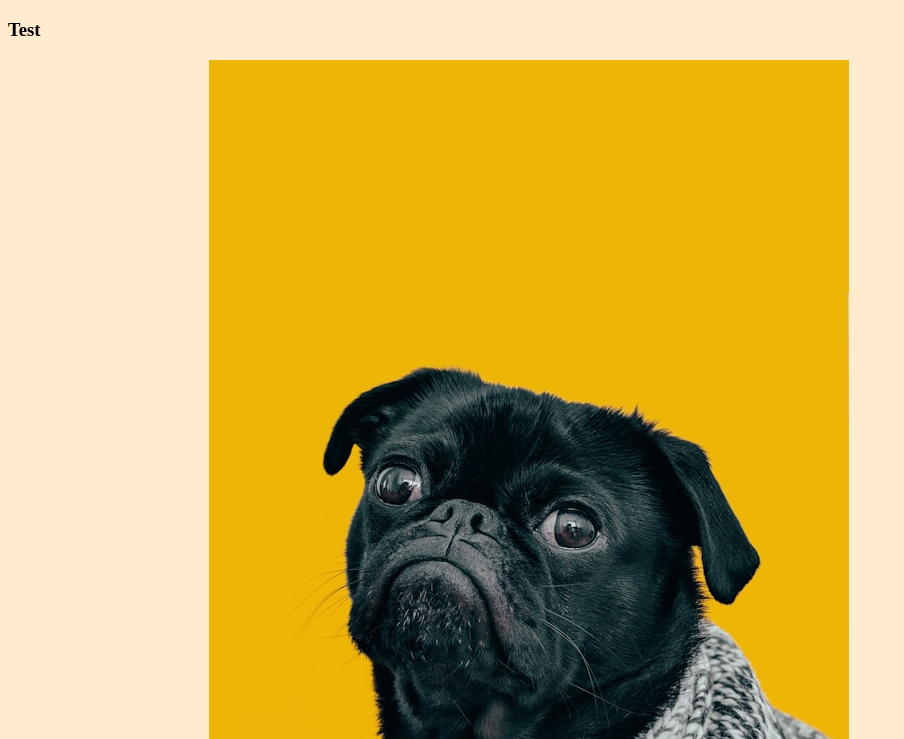
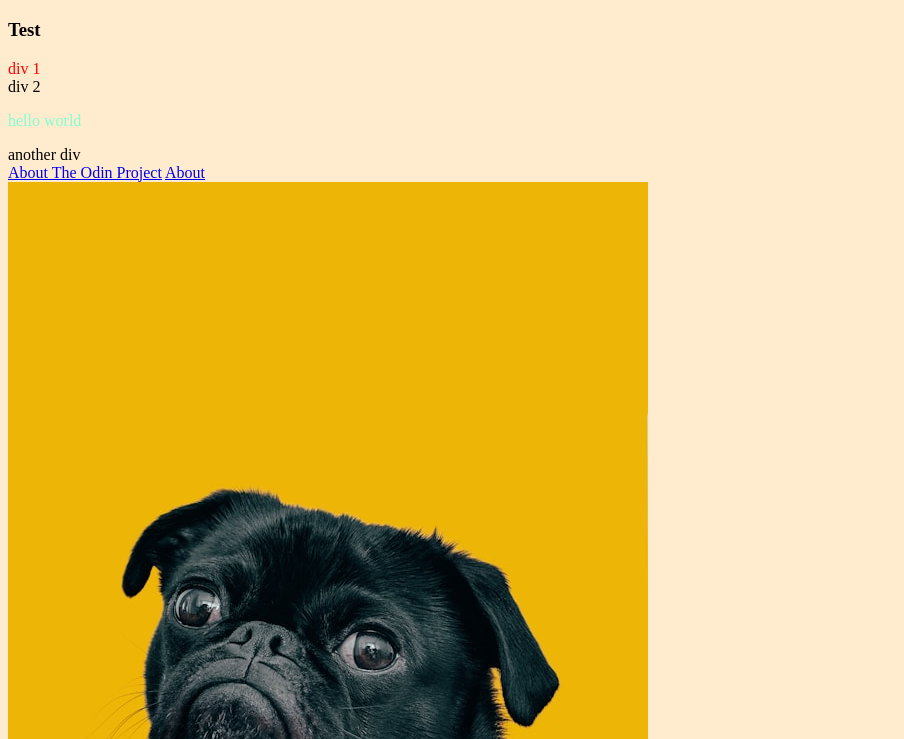
Before and after one commit to shantorrejos/odinD-links-and-images, a plain HTML site: page index.html in a window 1280 px wide. Shown: the part 61-800 px from the top of the page, without its empty margins (0-904 px from the left). Drawn offline with Linux system fonts and the light colour scheme.

Commit message:
Add some styles to test CSS

```diff
--- a/index.html
+++ b/index.html
@@ -9,8 +9,13 @@
 <body>
     <h1>Homepage</h1>
     <h3>Test</h3>
+    <div class="gradea cullen">div 1</div>
+    <div>div 2</div>
+    <p class="gradea casati">hello world</p>
+    <div>another div</div>
     <a href="https://www.theodinproject.com/about" target="_blank" rel="noopener noreferrer">About The Odin Project</a>
     <a href="./pages/about.html" target="_blank" alt="TOP logo">About</a>
+    <br>
     <img src="./images/dog.jpg" alt="Dog">
 
 </body>
--- a/styles.css
+++ b/styles.css
@@ -1,3 +1,12 @@
 * {
     background-color: blanchedalmond;
 }
+
+
+.gradea {
+    color: aquamarine;
+}
+
+.gradea.cullen {
+    color: red;
+}
```
